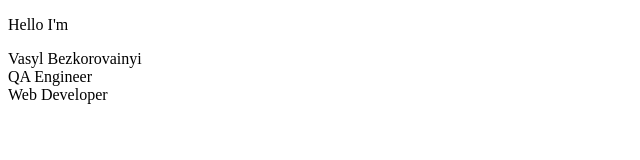
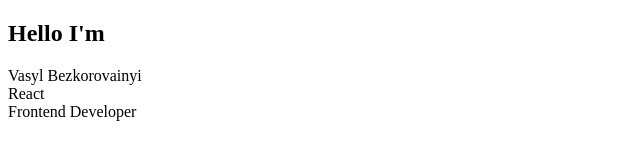
Before and after one commit to Wasileuss/animated-title, a plain HTML site: page index.html in a window 1280 px wide. Shown: the whole page, without its empty margins (0-640 px from the left). Drawn offline with Linux system fonts and the light colour scheme.

Commit message:
Update upgraded index.html

```diff
--- a/index.html
+++ b/index.html
@@ -8,13 +8,15 @@
     <title>Document</title>
 </head>
 <body>
-    <main class="container">
-        <p>Hello   I'm</p>
-        <section class="animation">
-            <div class="first"><div>Vasyl Bezkorovainyi</div></div>
-            <div class="second"><div>QA Engineer</div></div>
-            <div class="third"><div>Web Developer</div></div>
-        </section>
+    <main class="page">
+        <div className ="page__content">
+            <h2 className ="page__hello">Hello I'm</h2>
+            <div className ="page__animation">
+                <div className ="page__name"><div>Vasyl Bezkorovainyi</div></div>
+                <div className ="page__technology"><div>React</div></div>
+                <div className ="page__position"><div>Frontend Developer</div></div>
+            </div>
+        </div>
     </main>
 </body>
 </html>
```
